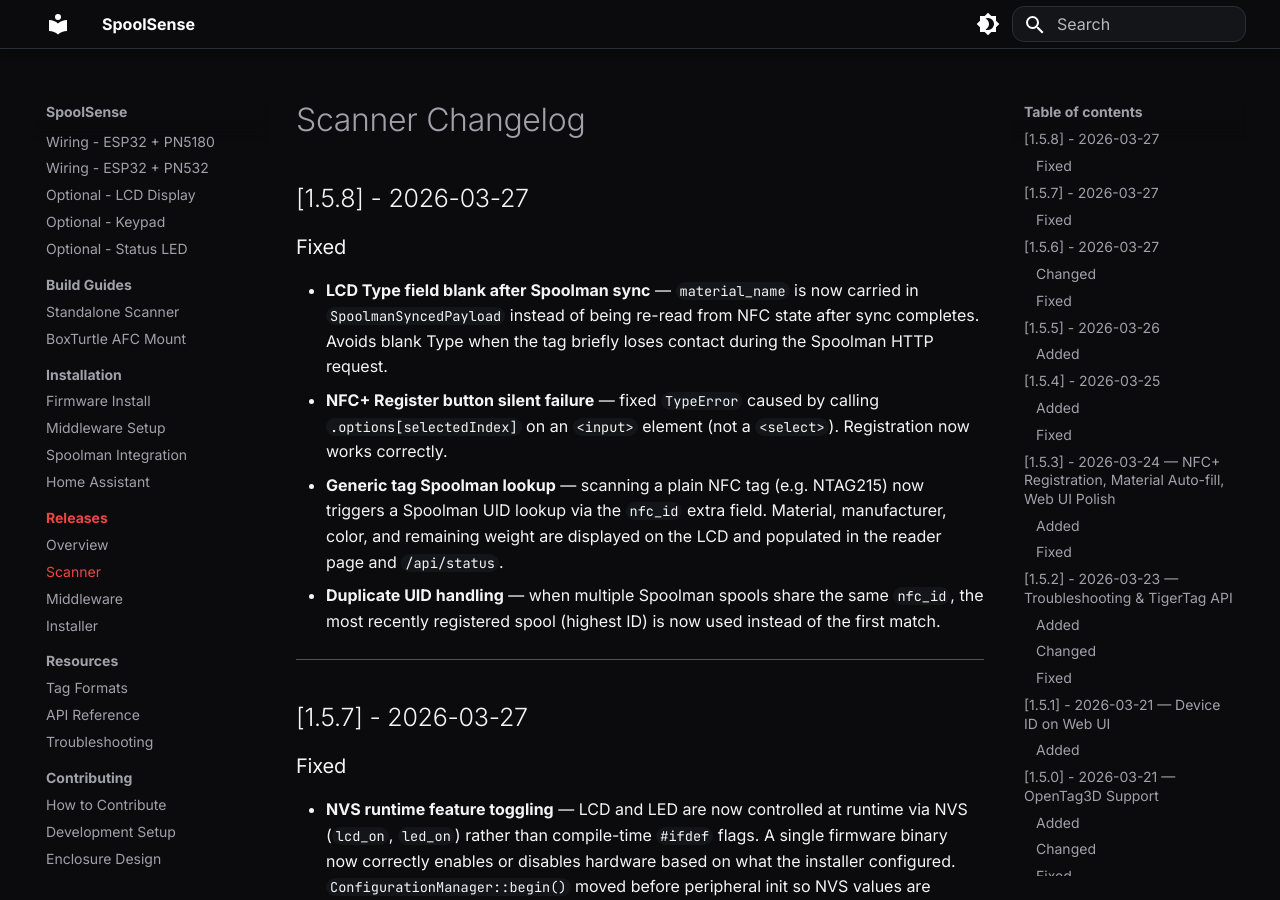
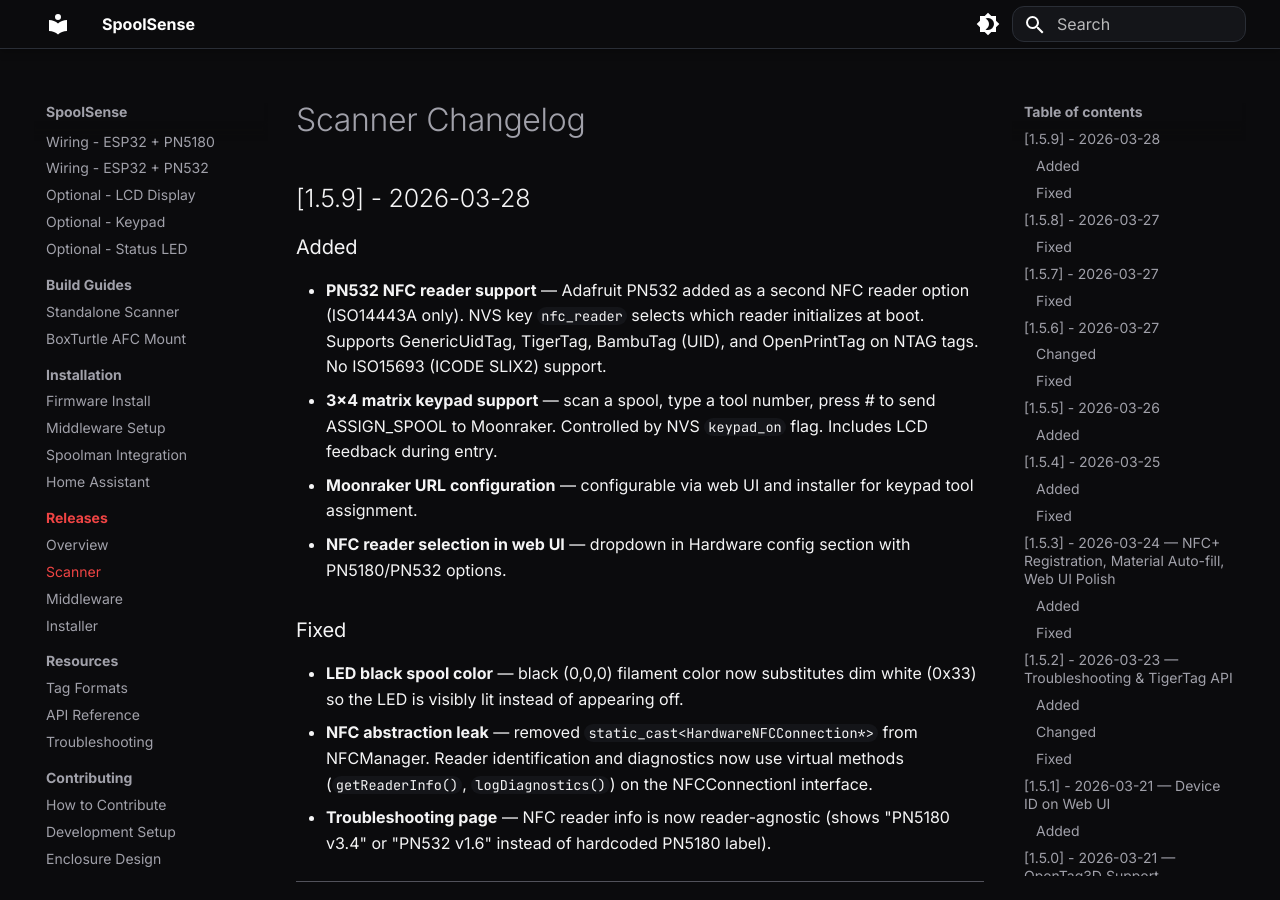
Before and after one commit to SpoolSense/spoolsense.org, an MkDocs documentation site: the page built from docs/releases/scanner.md, in a window 1280 px wide and 900 px high. Built offline with MkDocs 1.6.1 and Material for MkDocs 9.7.7, drawn with Linux system fonts in a browser that asks for light colours.

Commit message:
docs: update scanner changelog for v1.5.9 release

```diff
--- a/docs/releases/scanner.md
+++ b/docs/releases/scanner.md
@@ -1,4 +1,21 @@
 # Scanner Changelog
+
+## [1.5.9] - 2026-03-28
+
+### Added
+
+- **PN532 NFC reader support** — Adafruit PN532 added as a second NFC reader option (ISO14443A only). NVS key `nfc_reader` selects which reader initializes at boot. Supports GenericUidTag, TigerTag, BambuTag (UID), and OpenPrintTag on NTAG tags. No ISO15693 (ICODE SLIX2) support.
+- **3x4 matrix keypad support** — scan a spool, type a tool number, press # to send ASSIGN_SPOOL to Moonraker. Controlled by NVS `keypad_on` flag. Includes LCD feedback during entry.
+- **Moonraker URL configuration** — configurable via web UI and installer for keypad tool assignment.
+- **NFC reader selection in web UI** — dropdown in Hardware config section with PN5180/PN532 options.
+
+### Fixed
+
+- **LED black spool color** — black (0,0,0) filament color now substitutes dim white (0x33) so the LED is visibly lit instead of appearing off.
+- **NFC abstraction leak** — removed `static_cast<HardwareNFCConnection*>` from NFCManager. Reader identification and diagnostics now use virtual methods (`getReaderInfo()`, `logDiagnostics()`) on the NFCConnectionI interface.
+- **Troubleshooting page** — NFC reader info is now reader-agnostic (shows "PN5180 v3.4" or "PN532 v1.6" instead of hardcoded PN5180 label).
+
+---
 
 ## [1.5.8] - 2026-03-27
 
```
